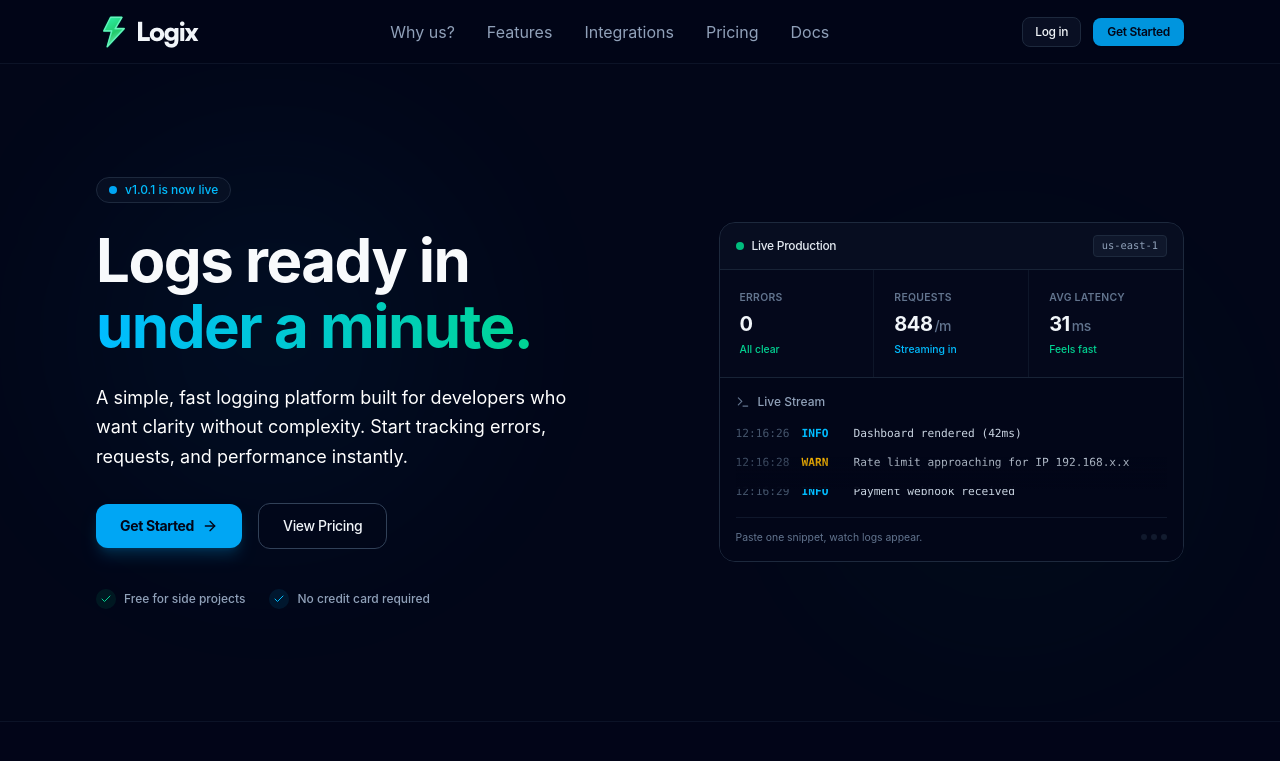
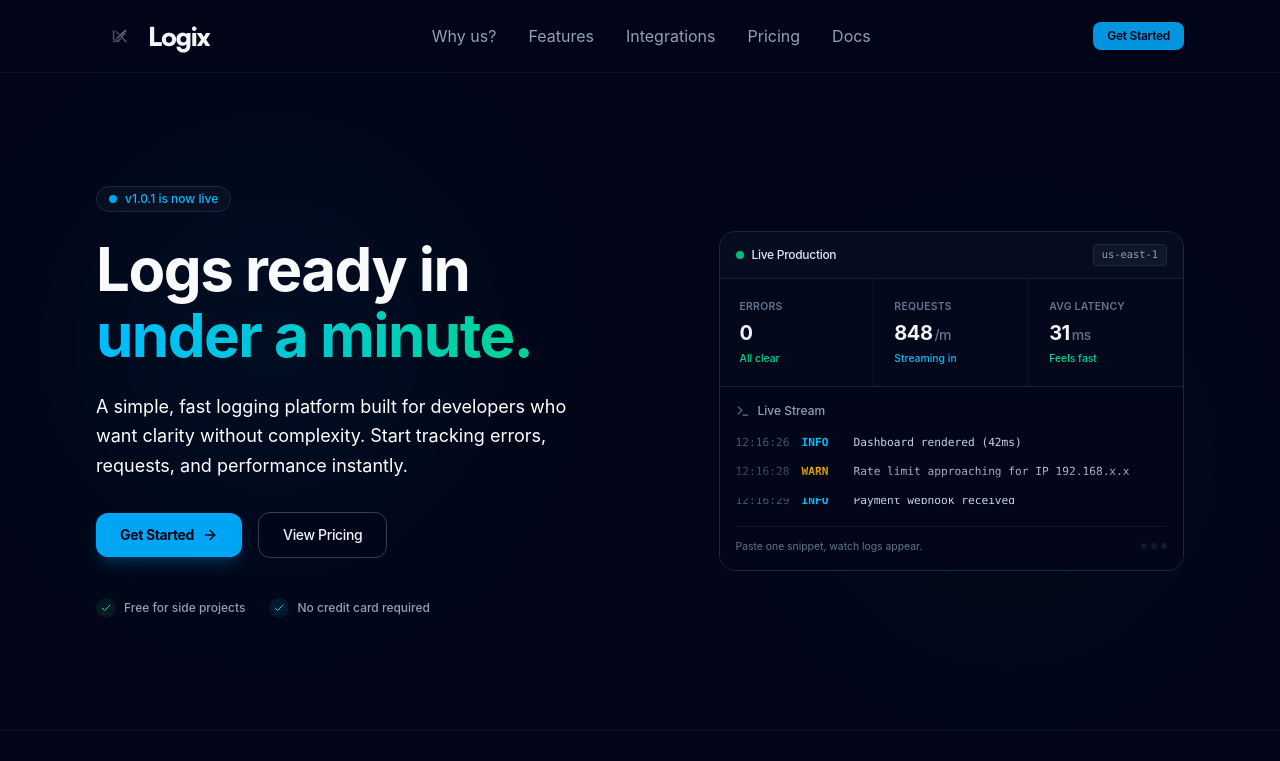
Before and after one commit to CHEFU-TECHNOLOGIES/Logix-Landing, a Next.js app: page / in a window 1280 px wide. Shown: the top 761 px of the page. Built offline with nearby package versions, Linux system fonts and the light colour scheme.

Commit message:
feat: implement landing page header and reusable logo component

```diff
--- a/components/common/logo/index.tsx
+++ b/components/common/logo/index.tsx
@@ -1,26 +1,16 @@
-import React from "react";
-import { cn } from "@/lib/utils";
+import { cn } from "@/lib/utils"; // Assuming 'cn' is a utility for merging class names
+import Image from "next/image";
 
 export default function Logo({ className, textClassName }: { className?: string; textClassName?: string }) {
     return (
         <>
-            <svg viewBox="0 0 32 32" className={cn("w-9 h-9", className)} fill="none">
-                <defs>
-                    <linearGradient id="neon-green-core" x1="10" y1="4" x2="24" y2="28" gradientUnits="userSpaceOnUse">
-                        <stop offset="0" stopColor="#2DF2A6"></stop>
-                        <stop offset="0.5" stopColor="#22c55e"></stop>
-                        <stop offset="1" stopColor="#bbf7d0"></stop>
-                    </linearGradient>
-                </defs>
-                <path d="M13 3L7 15H14L10 29L25 13H17L23 3H13Z" fill="url(#neon-green-core)" stroke="#2DF2A6" strokeWidth="1.5" strokeLinejoin="round" strokeLinecap="round" opacity="0.98"></path>
-                <path d="M13 3L7 15H14L10 29L25 13H17L23 3H13Z" fill="none" stroke="#a7f3d0" strokeWidth="0.9" strokeLinejoin="round" strokeLinecap="round" opacity="0.6"></path>
-                <filter id="neon-green-glow" x="-50%" y="-50%" width="200%" height="200%">
-                    <feGaussianBlur stdDeviation="1.4" result="blur"></feGaussianBlur>
-                </filter>
-                <g filter="url(#neon-green-glow)" opacity="0.6">
-                    <path d="M13 3L7 15H14L10 29L25 13H17L23 3H13Z" fill="#2DF2A6" fillOpacity="0.35"></path>
-                </g>
-            </svg>
+            <Image
+                src="/logo.png"
+                alt="Company Logo"
+                width={42}
+                height={42}
+                className={cn("w-12 h-12", className)}
+            />
             <div className="flex flex-col justify-center">
                 <span className={cn("text-[26px] tracking-tighter text-slate-100 font-satoshi", textClassName)}>
                     Logix
--- a/components/landing/LandingHeader.tsx
+++ b/components/landing/LandingHeader.tsx
@@ -51,13 +51,6 @@ export function LandingHeader() {
                 <div className="flex items-center gap-3">
                     <Link
                         href="https://dashboard.logix.chefu.co.za"
-                        className="hidden cursor-pointer sm:inline-flex items-center rounded-sm border border-slate-800 bg-slate-900/60 px-3 py-1.5 text-xs font-medium tracking-tight text-slate-100 hover:border-slate-600 hover:bg-slate-900 transition-colors"
-                    >
-                        Log in
-                    </Link>
-
-                    <Link
-                        href="https://dashboard.logix.chefu.co.za"
                         className="inline-flex cursor-pointer items-center rounded-sm bg-sky-500/90 px-3.5 py-1.5 text-xs font-semibold tracking-tight text-slate-950 shadow-sm hover:bg-sky-400 transition-colors"
                     >
                         Get Started
```
Also changed, not shown: 1 other file (tests, documents, lock files or other folders).
